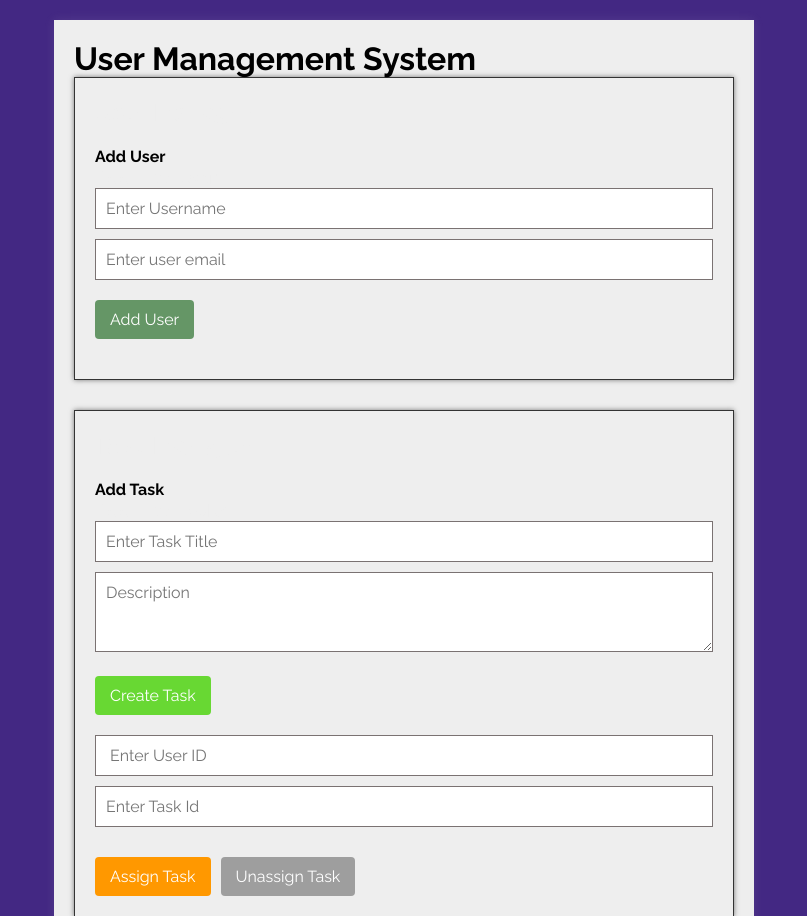
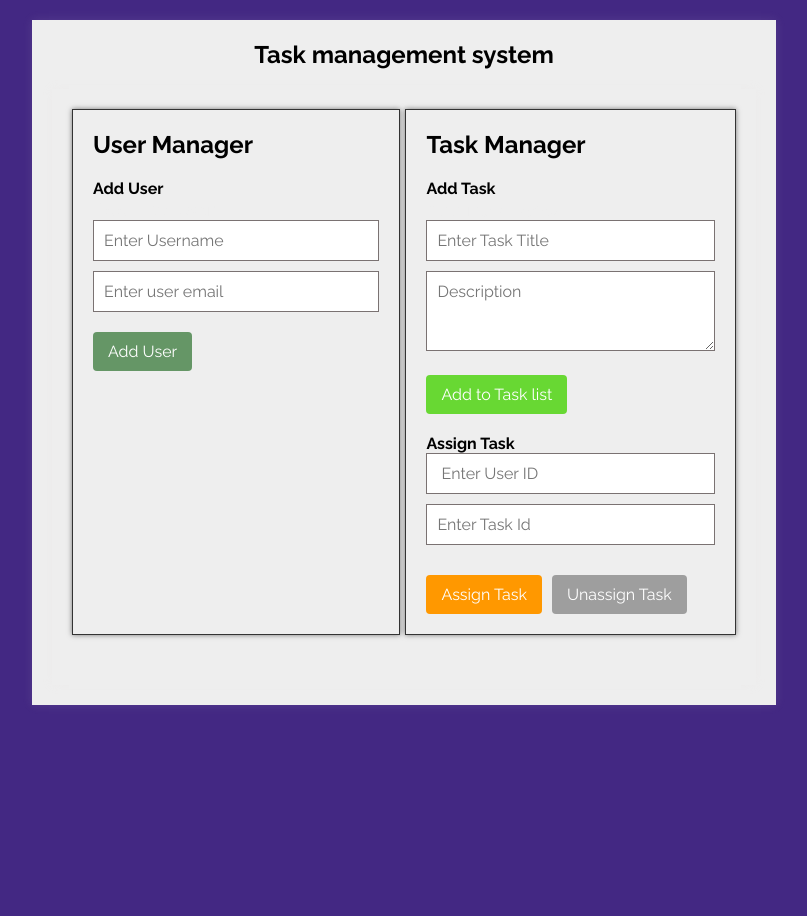
Before and after one commit to Kishoyan-Brian033/Typescript-challenge, a website: page index.html in a window 1280 px wide. Shown: the top 916 px of the page, without its empty margins (236-1043 px from the left). After the commit the page ends 800 px from the top, so only its background shows below. Drawn offline with Linux system fonts and the light colour scheme; files that its build step writes are made by us from their sources.

Commit message:
upadted project

```diff
--- a/index.html
+++ b/index.html
@@ -8,7 +8,10 @@
 </head>
 <body>
     <div class="main-container">
-        <h1>User Management System</h1>
+        <div class="header">
+            <h2>Task management system</h2>
+        </div>
+        <div class="main">
 
         <div class="user-container">
             <div class="container">
@@ -40,12 +43,13 @@
                 <input type="text" name="name" placeholder="Enter Task Title" id="task-title" />
                 <textarea id="description" placeholder="Description"></textarea>
                 <div class="all-btns">
-                    <button id="add-task">Create Task</button>
+                    <button id="add-task">Add to Task list</button>
 
                 </div>
             </div>
 
             <div class="form">
+                <h4>Assign Task</h4>
                 <input type="number" id="assign-task" placeholder=" Enter User ID">
                 <input type="number" id="assign-task" placeholder="Enter Task Id">
 
@@ -59,6 +63,8 @@
                     <button id="unassign-task">Unassign Task</button>
                 </div>
         </div>
+
+            </div>
     </div>
 
     <script src="./dist/index.js"></script>
--- a/style.css
+++ b/style.css
@@ -14,11 +14,29 @@ body {
 }
 
 .main-container {
-    max-width: 700px;
+    max-width: 60%;
+    gap: 5px;
     margin: 0 auto;
     background-color: #eee;
     padding: 20px;
     box-shadow: 0 0 10px rgba(235, 229, 229, 0.1);
+
+}
+.header{
+    display: flex;
+    align-items: center;
+    justify-content: center;
+}
+
+.main{
+    max-width: 100%;
+    gap: 5px;
+    margin: 0 auto;
+    background-color: #eee;
+    padding: 20px;
+    box-shadow: 0 0 10px rgba(235, 229, 229, 0.1);
+    display: flex;
+    justify-content: center;
 }
 
 h1{
@@ -28,7 +46,7 @@ h1{
     align-items: center;
 }
  h2 {
-    color: #eee;
+    color: #000;
     margin-bottom: 20px;
 }
 h3{
@@ -37,6 +55,7 @@ h3{
 
 .user-container, .task-container {
     background-color: inherit;
+
     border: 1px solid #333;
     padding: 20px;
     margin-bottom: 30px;
```
